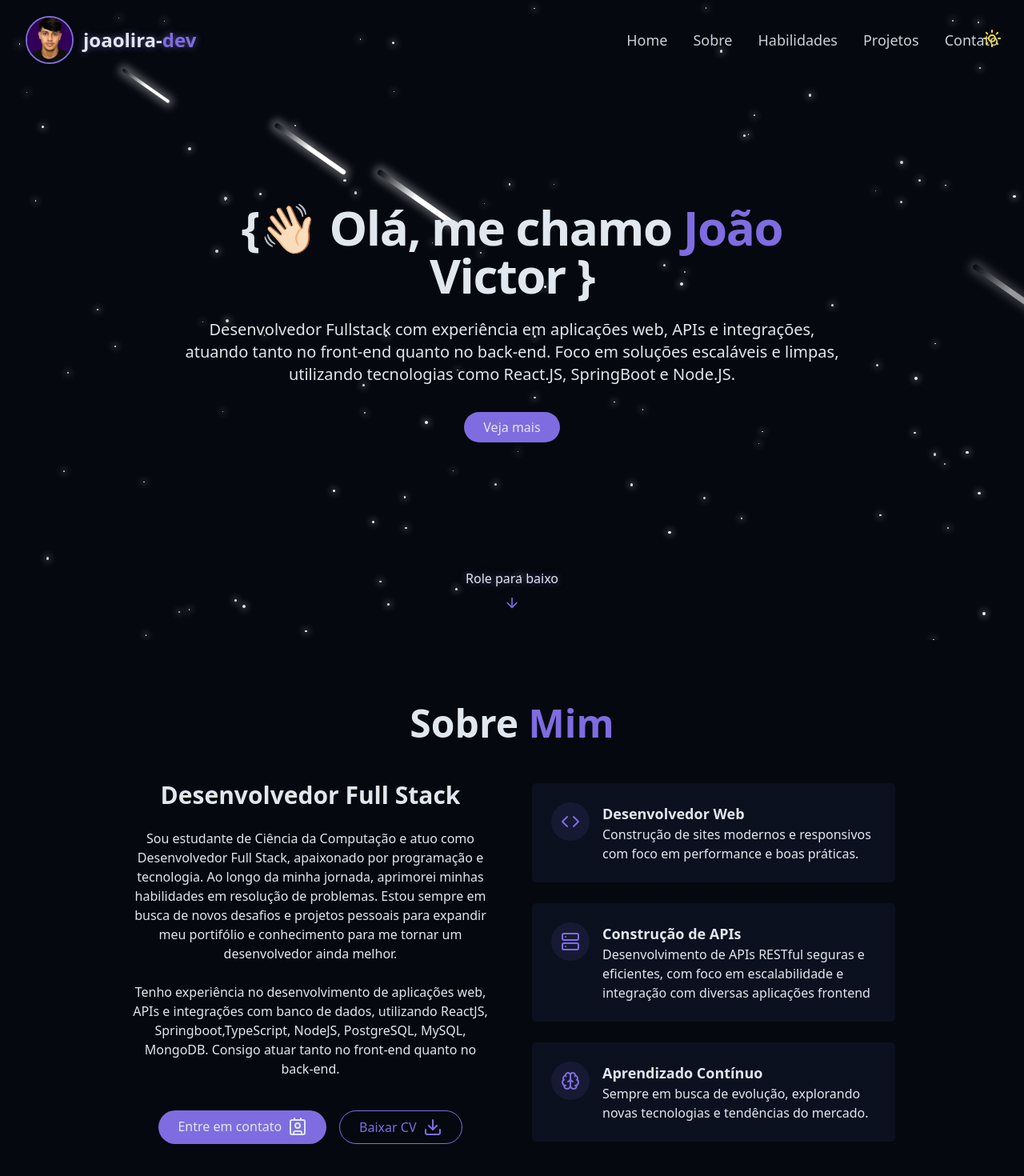
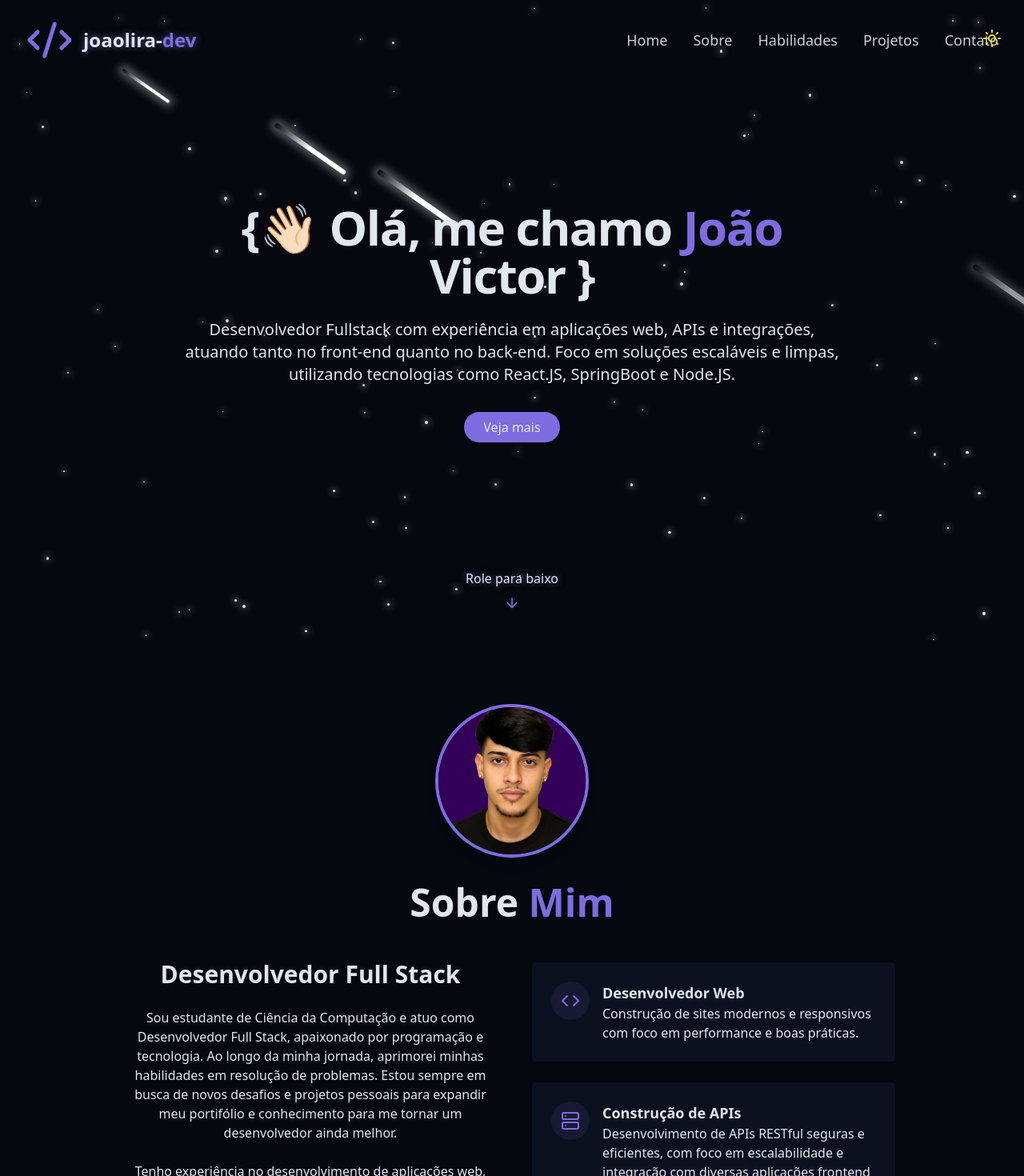
Before and after one commit to joaolira-dev/portfolio, a React (Vite) app: page / in a window 1280 px wide. Shown: the top 1470 px of the page at 80% size. Built offline with nearby package versions, Linux system fonts and the light colour scheme.

Commit message:
fix: moving navbar profile photo to aboutsection

```diff
--- a/src/components/AboutSection.jsx
+++ b/src/components/AboutSection.jsx
@@ -4,6 +4,15 @@ export const AboutSection = () => {
   return (
     <section id="about" className="py-20 px-4 relative">
       <div className="container mx-auto max-w-5xl">
+
+         <div className="flex justify-center mb-8">
+          <img
+            src="/profile.png"
+            alt="Foto de perfil"
+            className="w-48 h-48 rounded-full border-4 border-primary object-cover shadow-lg"
+          />
+        </div>
+
         <h2 className="text-3xl md:text-5xl font-bold mb-12 text-center">
           Sobre <span className="text-primary">Mim</span>
         </h2>
--- a/src/components/Navbar.jsx
+++ b/src/components/Navbar.jsx
@@ -1,6 +1,6 @@
 import { cn } from "@/lib/utils";
 import { useEffect, useState } from "react";
-import { X, Menu } from "lucide-react";
+import { X, Menu, Code, Code2 } from "lucide-react";
 
 const navItems = [
   { name: "Home", href: "#hero" },
@@ -35,10 +35,8 @@ export const Navbar = () => {
           href="#hero"
         >
 
-          <img
-            src="/profile.png"
-            alt="Foto de perfil"
-            className="w-15 h-15 rounded-full border-2 border-primary object-cover"
+          <Code2
+            className="w-15 h-15 rounded object-cover"
           />
           <span className="relative z-10">
             <span className="text-foreground text-glow text-2xl">
```
